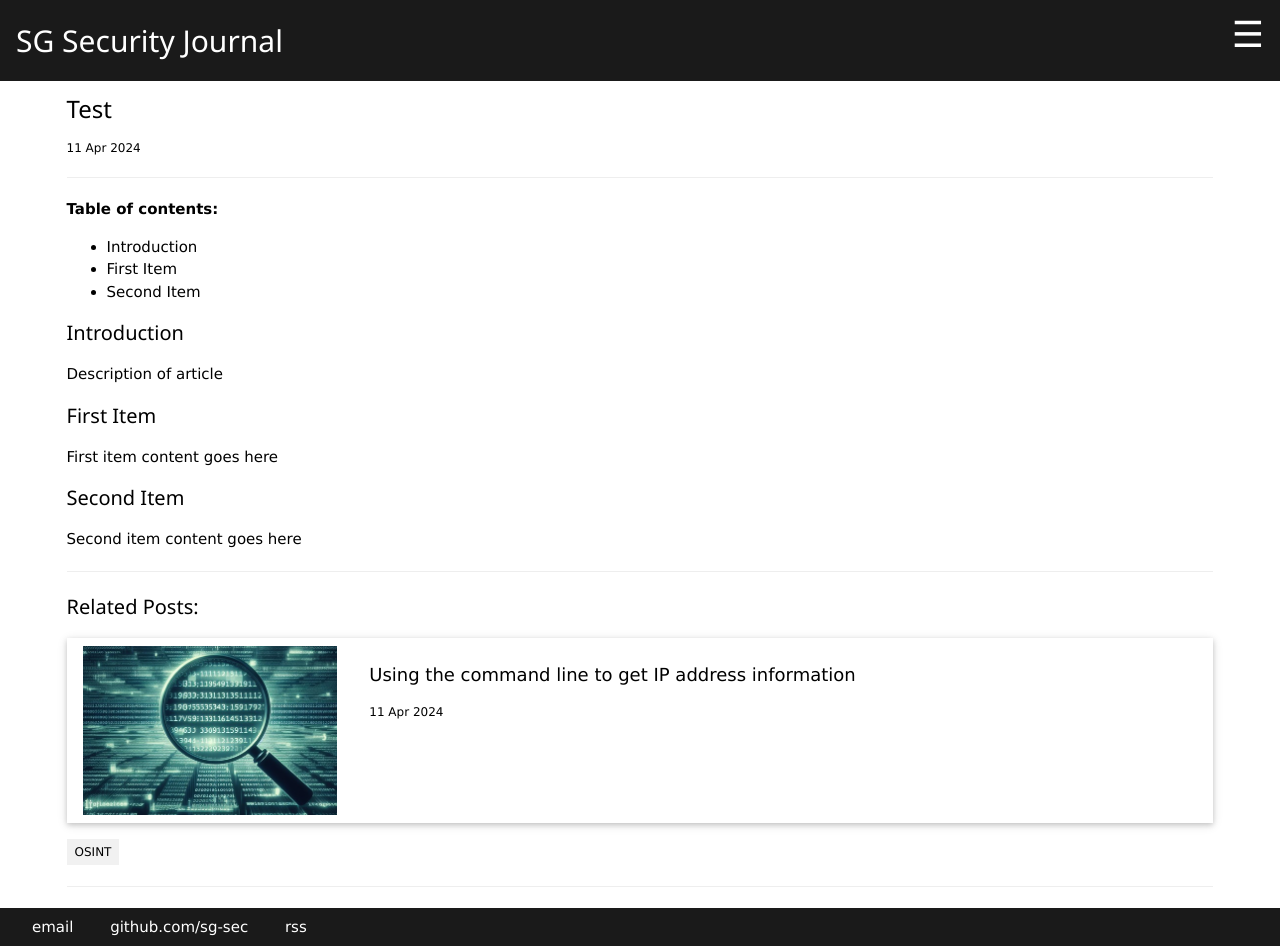
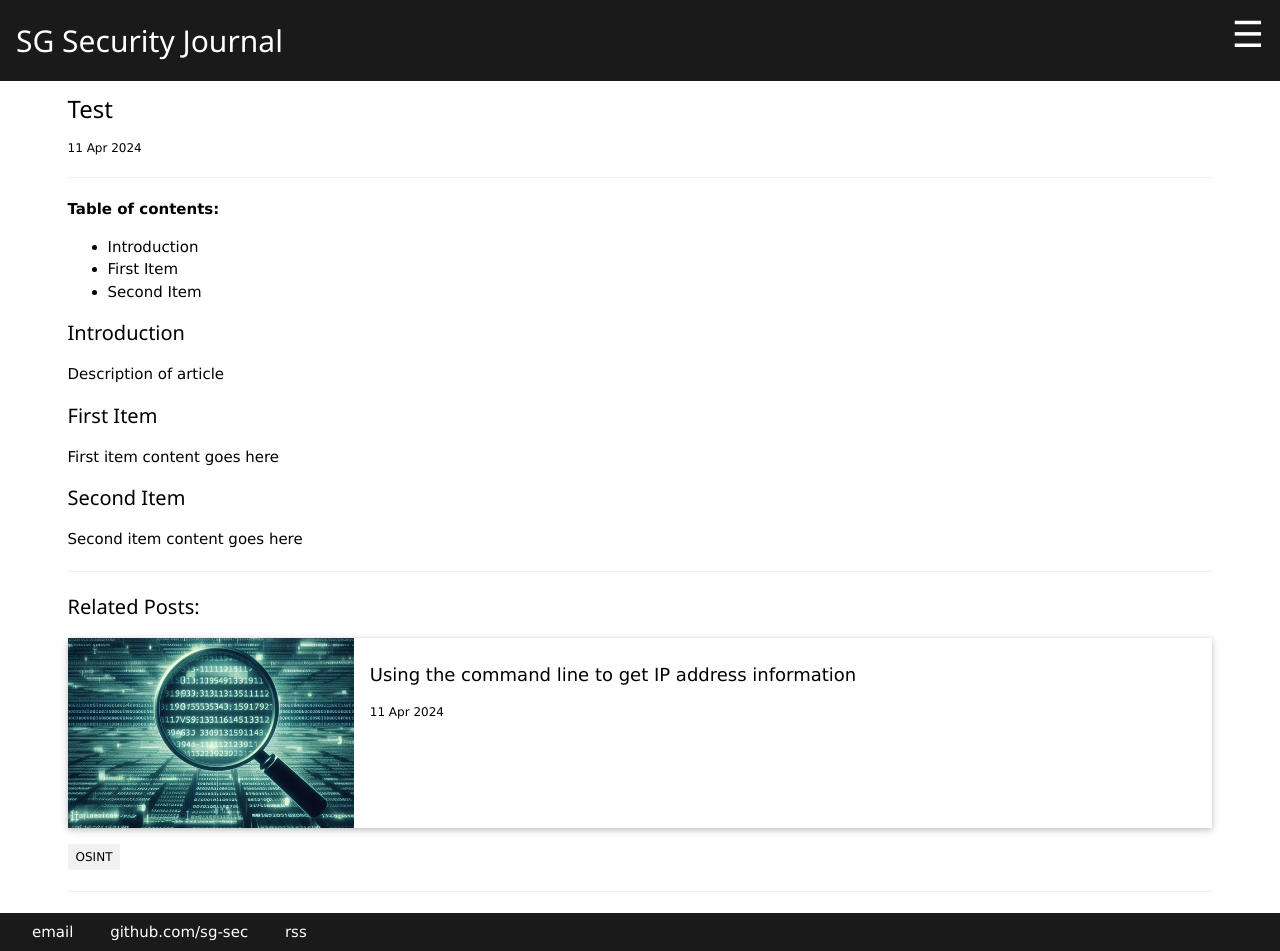
Before and after one commit to sg-sec/sg-sec.github.io, a Jekyll site: the page built from _posts/2024-04-11-test.md, in a window 1280 px wide. Built offline with Jekyll 4.4.1, drawn with Linux system fonts in a browser that asks for light colours.

Commit message:
Update relatedpostlistitem.html

```diff
--- a/_includes/relatedpostlistitem.html
+++ b/_includes/relatedpostlistitem.html
@@ -2,7 +2,7 @@
         <div class="w3-row">
             <div class="w3-quarter">
                 {% if post.image And post.image != "" And post.image != nil %}
-                <img class="w3-padding" style="width:100%" {% if post.image_alt_text and post.image_alt_text != "" and post.image_alt_text != nil %} alt="{{ post.image_alt_text }}" {% endif %}  src="{{ site.baseurl }}/assets/images/{{ post.image }}">
+                <img class="" style="width:100%" {% if post.image_alt_text and post.image_alt_text != "" and post.image_alt_text != nil %} alt="{{ post.image_alt_text }}" {% endif %}  src="{{ site.baseurl }}/assets/images/{{ post.image }}">
                 {% else %}
                 {% endif %}
             </div>
```
